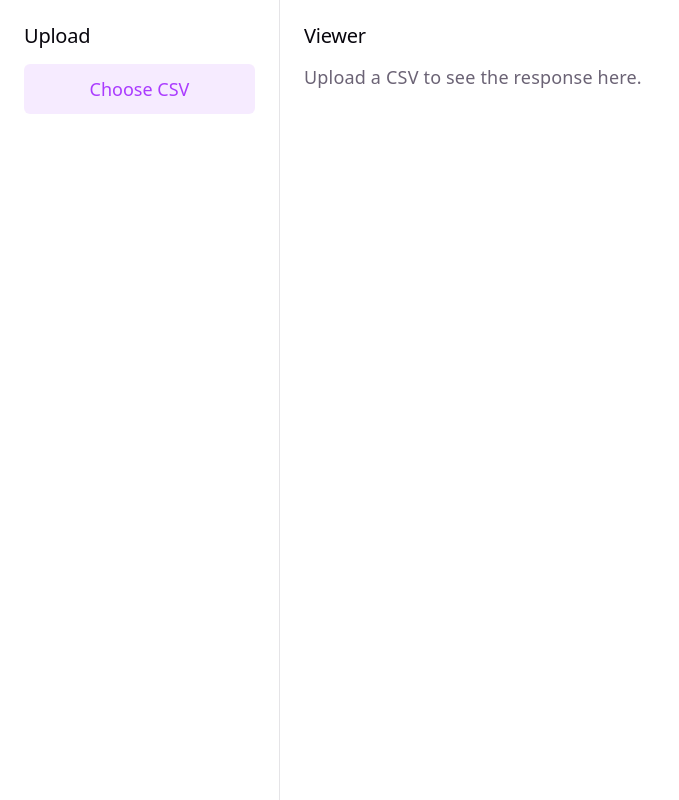
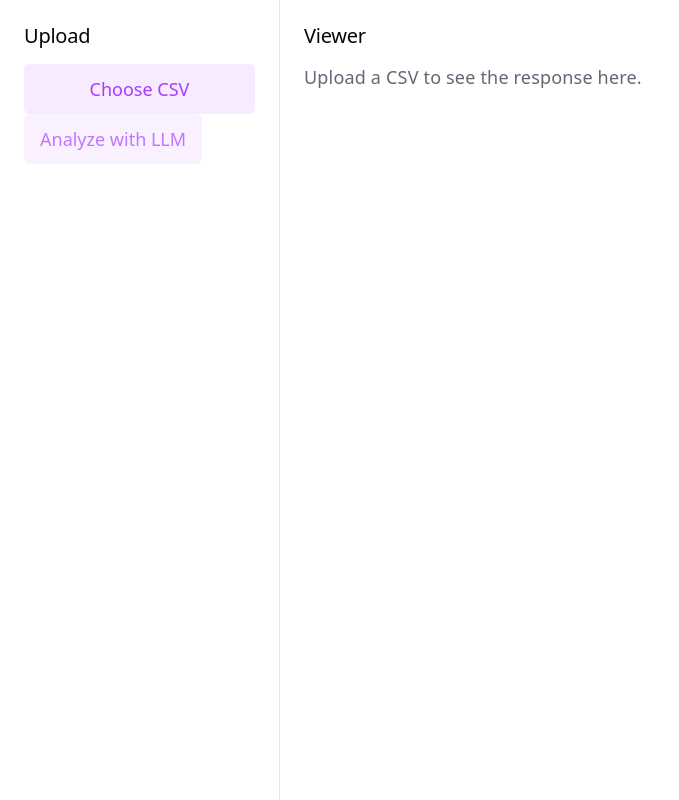
Before and after one commit to davploy/dataB-MVP, a Vue app in the folder datab-mvp-frontend/: page / in a window 1280 px wide. Shown: the whole page, without its empty margins (0-679 px from the left). Built offline with nearby package versions, Linux system fonts and the light colour scheme.

Commit message:
created analyzeComponent for LLM function

```diff
--- a/datab-mvp-frontend/src/App.vue
+++ b/datab-mvp-frontend/src/App.vue
@@ -1,11 +1,20 @@
 <script setup>
 import { ref } from 'vue'
 import UploadComponent from './components/UploadComponent.vue'
+import AnalyzeComponent from './components/AnalyzeComponent.vue'
 
 const lastResult = ref(null)
+const analysisResult = ref(null)
 
 function onUploadResult(payload) {
   lastResult.value = payload
+  analysisResult.value = null
+}
+
+function onAnalyzeResult(payload) {
+  if (payload.ok) {
+    analysisResult.value = payload.analysis
+  }
 }
 </script>
 
@@ -14,6 +23,10 @@ function onUploadResult(payload) {
     <aside class="sidebar" aria-label="Upload">
       <h2 class="sidebar-title">Upload</h2>
       <UploadComponent @upload-result="onUploadResult" />
+      <AnalyzeComponent
+        :csv-text="lastResult?.csvText"
+        @analyze-result="onAnalyzeResult"
+      />
     </aside>
     <main class="viewer">
       <h2 class="viewer-title">Viewer</h2>
@@ -39,10 +52,9 @@ function onUploadResult(payload) {
           <h3 class="section-title">Server / upload message</h3>
           <pre class="preview detail-preview">{{ lastResult.detail }}</pre>
         </template>
-        <!-- NEW BOX: Analysis JSON Results -->
-        <template v-if="lastResult.analysis">
+        <template v-if="analysisResult">
           <h3 class="section-title">Analysis Result (from LLM)</h3>
-          <pre class="preview">{{ JSON.stringify(lastResult.analysis, null, 2) }}</pre>
+          <pre class="preview">{{ JSON.stringify(analysisResult, null, 2) }}</pre>
         </template>
       </template>
     </main>
@@ -81,55 +93,46 @@ function onUploadResult(payload) {
 }
 
 .muted {
-  margin: 0;
-  color: var(--text);
+  color: var(--text-secondary);
 }
 
 .meta {
   margin: 0 0 16px;
-  color: var(--text-h);
+  font-size: 14px;
+  color: var(--text-secondary);
 }
 
 .sep {
-  margin: 0 6px;
-  color: var(--text);
+  margin: 0 8px;
 }
 
 .state-ok {
-  color: var(--accent);
+  color: var(--success);
 }
 
 .state-err {
-  color: var(--text-h);
+  color: var(--error);
 }
 
 .section-title {
-  margin: 16px 0 8px;
-  font-size: 14px;
-  font-weight: 600;
-  color: var(--text);
-}
-
-.section-title:first-of-type {
-  margin-top: 0;
+  margin: 24px 0 12px;
+  font-size: 16px;
 }
 
 .preview {
   margin: 0;
   padding: 16px;
-  border-radius: 6px;
-  font-family: var(--mono);
-  font-size: 14px;
-  line-height: 1.45;
-  overflow: auto;
-  max-height: min(70vh, 640px);
-  color: var(--text-h);
-  background: var(--code-bg);
+  background: var(--bg-secondary);
   border: 1px solid var(--border);
+  border-radius: 8px;
+  overflow-x: auto;
+  font-size: 13px;
+  line-height: 1.5;
+  box-shadow: 0 2px 4px rgba(0, 0, 0, 0.05);
 }
 
 .detail-preview {
-  max-height: min(30vh, 240px);
-  font-size: 13px;
+  white-space: pre-wrap;
+  word-break: break-word;
 }
 </style>
--- /dev/null
+++ b/datab-mvp-frontend/src/components/AnalyzeComponent.vue
@@ -0,0 +1,69 @@
+<script setup>
+import { ref } from 'vue'
+import axios from 'axios'
+
+const props = defineProps({
+  csvText: String
+})
+
+const emit = defineEmits(['analyze-result'])
+
+const analyzing = ref(false)
+
+function apiUrl(path) {
+  const base = String(import.meta.env.VITE_API_BASE ?? '').replace(/\/$/, '')
+  const p = path.startsWith('/') ? path : `/${path}`
+  return `${base}${p}`
+}
+
+async function onAnalyze() {
+  if (!props.csvText?.trim()) return
+
+  analyzing.value = true
+  try {
+    const response = await axios.post(apiUrl('/analyze'), props.csvText, {
+      headers: { 'Content-Type': 'text/csv' }
+    })
+    emit('analyze-result', {
+      ok: response.data.status === 'success',
+      analysis: response.data.result
+    })
+  } catch (err) {
+    emit('analyze-result', { ok: false, analysis: null })
+  } finally {
+    analyzing.value = false
+  }
+}
+</script>
+
+<template>
+  <button
+    type="button"
+    :disabled="analyzing || !csvText"
+    @click="onAnalyze"
+  >
+    {{ analyzing ? 'Analyzing…' : 'Analyze with LLM' }}
+  </button>
+</template>
+
+<style scoped>
+button {
+  font: inherit;
+  cursor: pointer;
+  padding: 10px 14px;
+  border-radius: 6px;
+  border: 2px solid transparent;
+  color: var(--accent);
+  background: var(--accent-bg);
+  transition: border-color 0.2s;
+}
+
+button:hover:not(:disabled) {
+  border-color: var(--accent-border);
+}
+
+button:disabled {
+  opacity: 0.7;
+  cursor: not-allowed;
+}
+</style>
--- a/datab-mvp-frontend/src/components/UploadComponent.vue
+++ b/datab-mvp-frontend/src/components/UploadComponent.vue
@@ -71,9 +71,9 @@ async function onFileChange(event) {
 
   try {
     const url = apiUrl('/input')
-    const response = await axios.post(url, file, {
+    const response = await axios.post(url, csvText, {
       headers: {
-        'Content-Type': file.type || 'text/csv',
+        'Content-Type': 'text/csv',
       },
     })
     message.value = 'Upload successful.'
```
